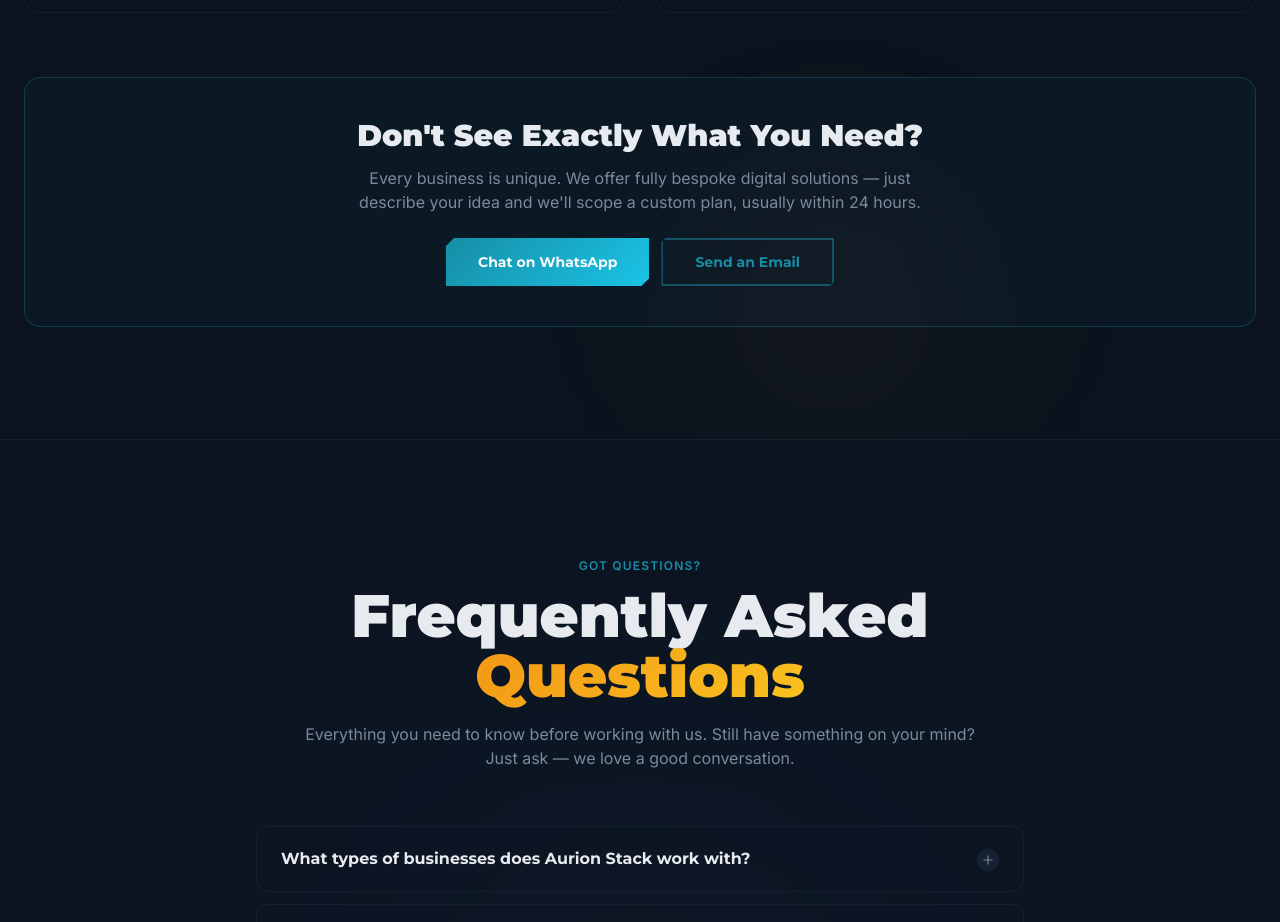
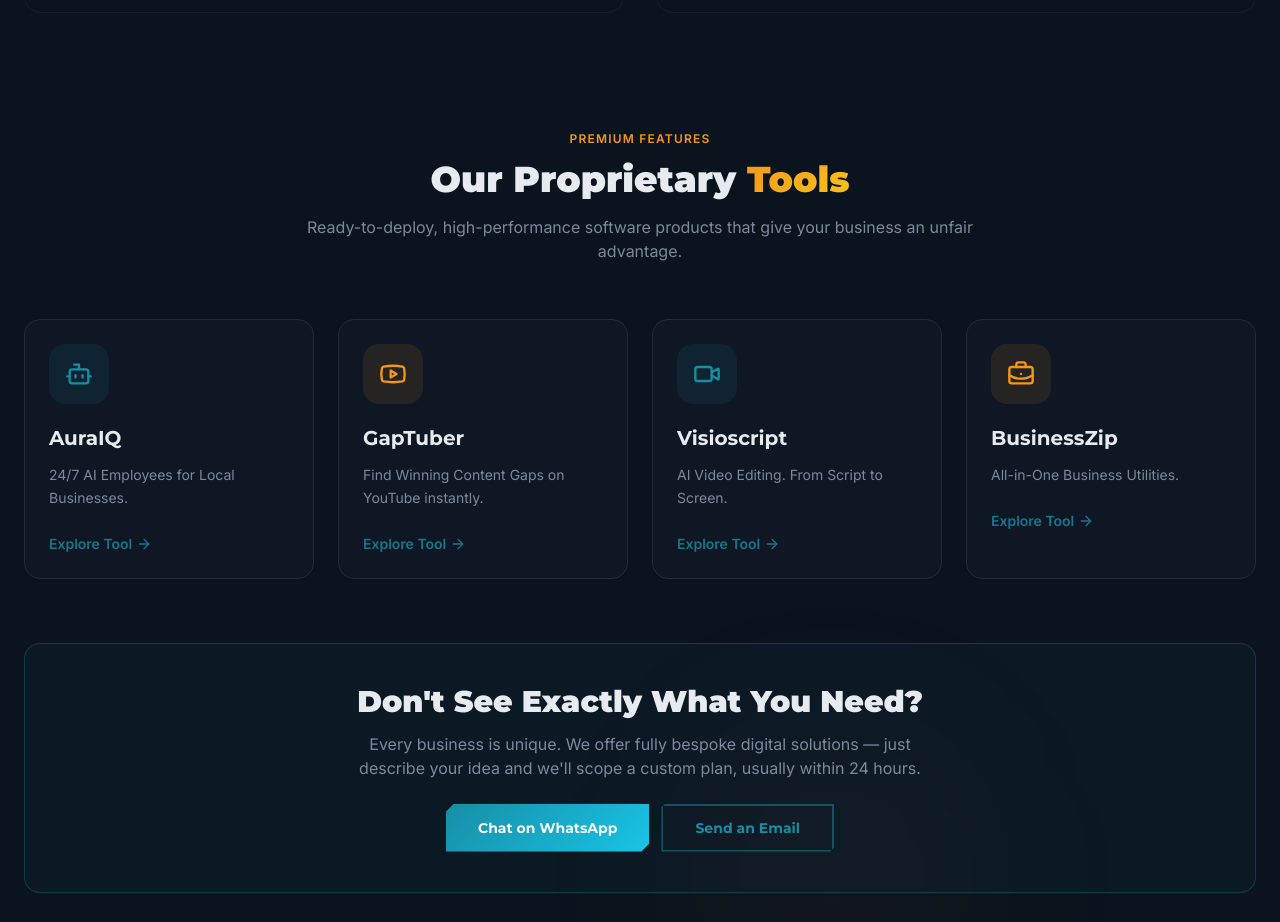
Before and after one commit to ProSamhacker/Aurion-Studio, a React (Vite) app: page /services in a window 1280 px wide. Shown: the part 1897-2819 px from the top of the page. Built offline with nearby package versions, Linux system fonts and the light colour scheme; the HTML template or start-up script is replaced by a standard one.

Commit message:
performance

```diff
--- a/src/components/ServicesDetailSection.tsx
+++ b/src/components/ServicesDetailSection.tsx
@@ -7,6 +7,10 @@ import {
   BarChart3,
   Wrench,
   ArrowRight,
+  Bot,
+  Youtube,
+  Video,
+  BriefcaseBusiness,
 } from "lucide-react";
 
 const services = [
@@ -111,6 +115,37 @@ const cardVariants = {
   }),
 };
 
+const premiumProducts = [
+  {
+    icon: Bot,
+    title: "AuraIQ",
+    hook: "24/7 AI Employees for Local Businesses.",
+    link: "/auraiq",
+    color: "teal"
+  },
+  {
+    icon: Youtube,
+    title: "GapTuber",
+    hook: "Find Winning Content Gaps on YouTube instantly.",
+    link: "/gaptuber",
+    color: "orange"
+  },
+  {
+    icon: Video,
+    title: "Visioscript",
+    hook: "AI Video Editing. From Script to Screen.",
+    link: "/visioscript",
+    color: "teal"
+  },
+  {
+    icon: BriefcaseBusiness,
+    title: "BusinessZip",
+    hook: "All-in-One Business Utilities.",
+    link: "/businesszip",
+    color: "orange"
+  }
+];
+
 const ServicesDetailSection = () => {
   return (
     <section
@@ -201,6 +236,52 @@ const ServicesDetailSection = () => {
           })}
         </div>
 
+        {/* Premium Products */}
+        <div className="mt-28">
+          <motion.div
+            initial={{ opacity: 0, y: 20 }}
+            whileInView={{ opacity: 1, y: 0 }}
+            viewport={{ once: true }}
+            transition={{ duration: 0.6 }}
+            className="text-center mb-14"
+          >
+            <span className="inline-block font-body text-xs font-semibold uppercase tracking-widest text-orange mb-3">
+              Premium Features
+            </span>
+            <h2 className="font-heading text-3xl font-black text-foreground sm:text-4xl">
+              Our Proprietary <span className="text-gradient-orange">Tools</span>
+            </h2>
+            <p className="mt-4 font-body text-base text-muted-foreground max-w-2xl mx-auto">
+              Ready-to-deploy, high-performance software products that give your business an unfair advantage.
+            </p>
+          </motion.div>
+
+          <div className="grid grid-cols-1 gap-6 sm:grid-cols-2 lg:grid-cols-4">
+            {premiumProducts.map((prod, i) => (
+              <motion.div
+                key={prod.title}
+                custom={i}
+                initial={{ opacity: 0, y: 20 }}
+                whileInView={{ opacity: 1, y: 0 }}
+                viewport={{ once: true }}
+                transition={{ duration: 0.4, delay: i * 0.1 }}
+                onClick={() => window.open(prod.link, "_self")}
+                className="group cursor-pointer rounded-2xl border border-border bg-card p-6 shadow-sm transition-all hover:-translate-y-2 hover:border-teal/50 hover:shadow-teal-glow/30"
+              >
+                <div className={`mb-5 inline-flex rounded-2xl p-4 ${prod.color === 'teal' ? 'bg-teal/10 text-teal' : 'bg-orange/10 text-orange'}`}>
+                  <prod.icon size={28} />
+                </div>
+                <h3 className="mb-3 font-heading text-xl font-bold">{prod.title}</h3>
+                <p className="font-body text-sm text-muted-foreground leading-relaxed">{prod.hook}</p>
+
+                <div className="mt-6 flex items-center font-body text-sm font-semibold text-teal opacity-80 transition-opacity group-hover:opacity-100">
+                  Explore Tool <ArrowRight size={16} className="ml-1 transition-transform group-hover:translate-x-1" />
+                </div>
+              </motion.div>
+            ))}
+          </div>
+        </div>
+
         {/* CTA strip */}
         <motion.div
           initial={{ opacity: 0, y: 20 }}
```
